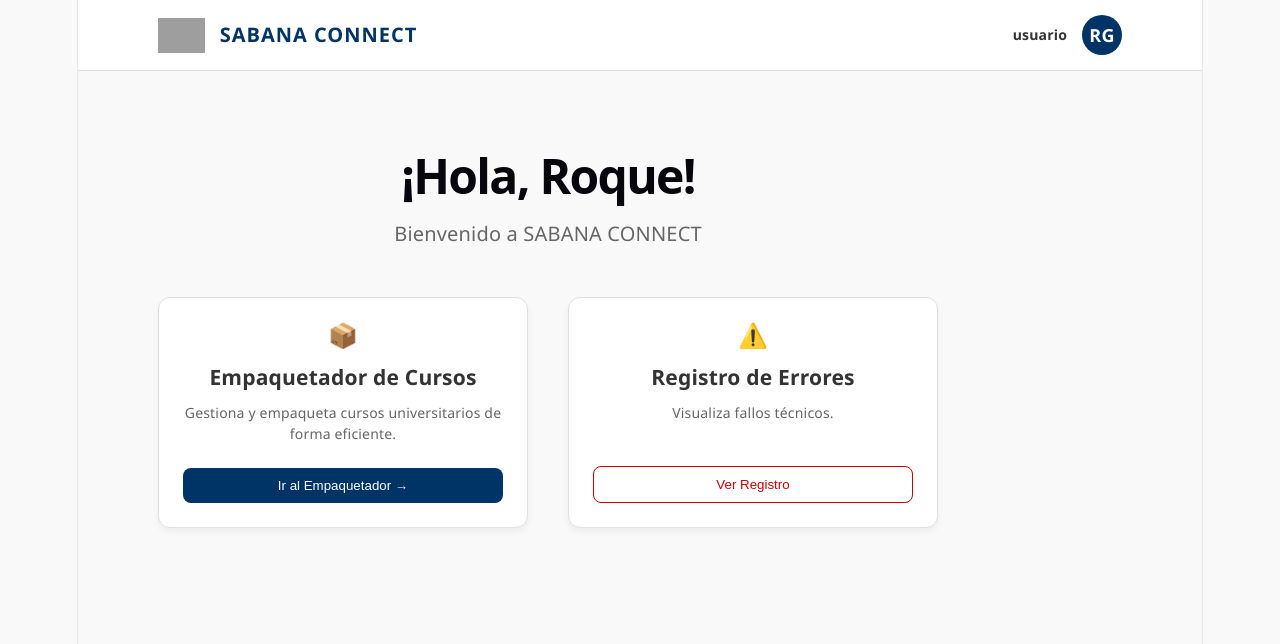
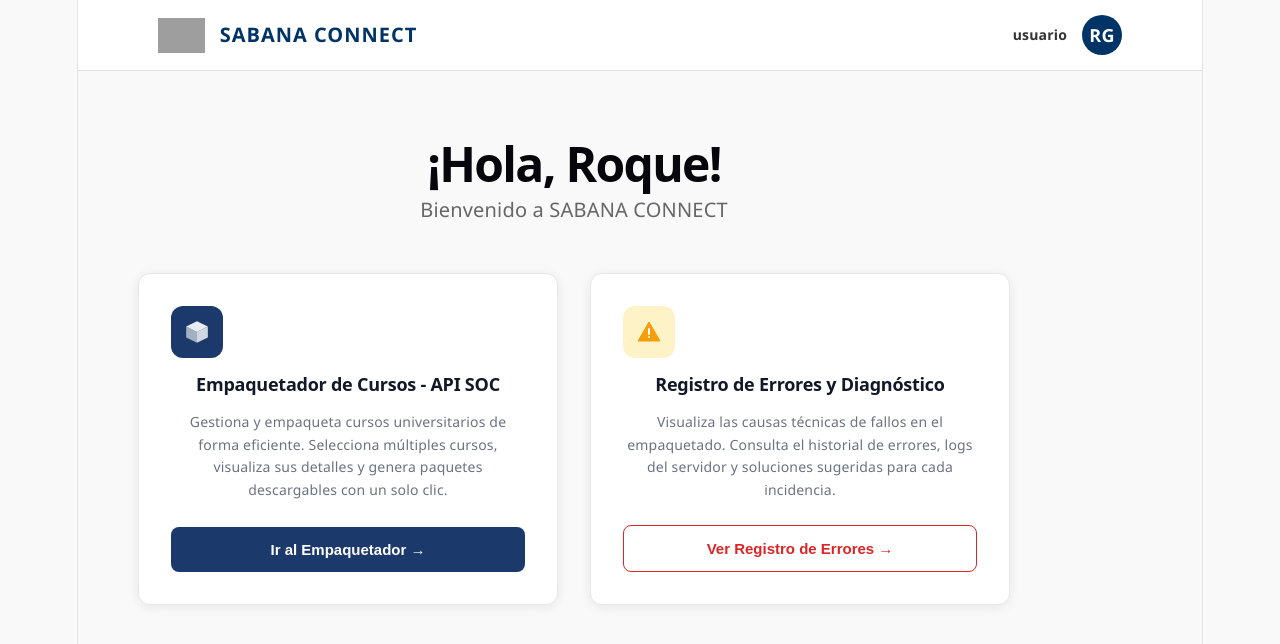
Before and after one commit to Roquegaan/sabane-conect, a React (Vite) app: page / in a window 1280 px wide. Shown: the top 644 px of the page. Built offline with nearby package versions, Linux system fonts and the light colour scheme; grey boxes are pictures that could not be loaded.

Commit message:
cambio de diseño

```diff
--- a/src/App.jsx
+++ b/src/App.jsx
@@ -1,13 +1,84 @@
 import { useState } from 'react';
 import './App.css';
-import ModuloCard from './components/ModuloCard';
 import Navbar from './components/Navbar';
 import { getAccessToken, fetchCursosInList } from './services/apiCursos';
+
+function ModuloCard({ titulo, descripcion, textoBoton, onclick, disabled, loading, esAlerta }) {
+  return (
+    <div style={{
+      backgroundColor: 'white',
+      borderRadius: '12px',
+      padding: '32px',
+      width: '420px',
+      boxShadow: '0 2px 12px rgba(0,0,0,0.08)',
+      border: '1px solid #e8e8e8',
+      display: 'flex',
+      flexDirection: 'column',
+      gap: '16px',
+    }}>
+      <div style={{
+        width: '52px',
+        height: '52px',
+        borderRadius: '12px',
+        backgroundColor: esAlerta ? '#FEF3C7' : '#1B3A6B',
+        display: 'flex',
+        alignItems: 'center',
+        justifyContent: 'center',
+      }}>
+        {esAlerta ? (
+          <svg width="24" height="24" viewBox="0 0 24 24" fill="none">
+            <path d="M12 2L1 21h22L12 2z" fill="#F59E0B" stroke="#F59E0B" strokeWidth="1" />
+            <path d="M12 9v5" stroke="white" strokeWidth="2" strokeLinecap="round" />
+            <circle cx="12" cy="17" r="1" fill="white" />
+          </svg>
+        ) : (
+          <svg width="26" height="26" viewBox="0 0 24 24" fill="none">
+            <path d="M12 2L2 7l10 5 10-5-10-5z" fill="white" opacity="0.9" />
+            <path d="M2 7v10l10 5V12L2 7z" fill="white" opacity="0.6" />
+            <path d="M22 7v10l-10 5V12l10-5z" fill="white" opacity="0.8" />
+          </svg>
+        )}
+      </div>
+
+      <h2 style={{ fontSize: '18px', fontWeight: '700', color: '#111827', margin: 0 }}>
+        {titulo}
+      </h2>
+
+      <p style={{ fontSize: '14px', color: '#6B7280', lineHeight: '1.6', margin: 0, flexGrow: 1 }}>
+        {descripcion}
+      </p>
+
+      <button
+        onClick={onclick}
+        disabled={disabled}
+        style={{
+          marginTop: '8px',
+          padding: '14px 20px',
+          borderRadius: '8px',
+          fontSize: '15px',
+          fontWeight: '600',
+          cursor: disabled ? 'not-allowed' : 'pointer',
+          display: 'flex',
+          alignItems: 'center',
+          justifyContent: 'center',
+          gap: '8px',
+          transition: 'opacity 0.2s',
+          opacity: disabled ? 0.7 : 1,
+          backgroundColor: esAlerta ? 'transparent' : '#1B3A6B',
+          color: esAlerta ? '#DC2626' : 'white',
+          border: esAlerta ? '1.5px solid #DC2626' : 'none',
+        }}
+      >
+        {loading ? 'Cargando...' : textoBoton} →
+      </button>
+    </div>
+  );
+}
 
 function App() {
   const [cursos, setCursos] = useState([]);
   const [loading, setLoading] = useState(false);
-  const [vista, setVista] = useState('inicio'); // 'inicio' o 'empaquetador'
+  const [vista, setVista] = useState('inicio');
 
   const handleIrAlEmpaquetador = async () => {
     try {
@@ -15,7 +86,7 @@ function App() {
       const token = await getAccessToken();
       const data = await fetchCursosInList(token, ["000233", "000236"]);
       setCursos(data);
-      setVista('empaquetador'); // Cambiamos la vista automáticamente al recibir datos
+      setVista('empaquetador');
     } catch (error) {
       alert("Error al conectar con la API");
     } finally {
@@ -23,30 +94,29 @@ function App() {
     }
   };
 
-  // --- VISTA 1: MENÚ PRINCIPAL ---
   if (vista === 'inicio') {
     return (
       <div className="app-container" style={{ padding: 0 }}>
         <Navbar />
-        <div style={{ padding: '60px 80px' }}>
-          <header style={{ marginBottom: '50px' }}>
-            <h1 style={{ fontSize: '48px', fontWeight: 'bold' }}>¡Hola, Roque!</h1>
-            <p style={{ color: '#666', fontSize: '20px' }}>Bienvenido a SABANA CONNECT</p>
+        <div style={{ padding: '60px 60px', display: 'flex', flexDirection: 'column', gap: '50px' }}>
+          <header>
+            <h1 style={{ fontSize: '48px', fontWeight: 'bold', margin: 20 }}>¡Hola, Roque!</h1>
+            <p style={{ color: '#666', fontSize: '20px', margin: '8px 0 0 0' }}>Bienvenido a SABANA CONNECT</p>
           </header>
-          <main style={{ display: 'flex', gap: '40px', flexWrap: 'wrap' }}>
+
+          <main style={{ display: 'flex', gap: '32px', flexWrap: 'wrap' }}>
             <ModuloCard
-              icono="📦"
-              titulo="Empaquetador de Cursos"
-              descripcion="Gestiona y empaqueta cursos universitarios de forma eficiente."
-              textoBoton={loading ? "Cargando..." : "Ir al Empaquetador →"}
+              titulo="Empaquetador de Cursos - API SOC"
+              descripcion="Gestiona y empaqueta cursos universitarios de forma eficiente. Selecciona múltiples cursos, visualiza sus detalles y genera paquetes descargables con un solo clic."
+              textoBoton="Ir al Empaquetador"
               onclick={handleIrAlEmpaquetador}
               disabled={loading}
+              loading={loading}
             />
             <ModuloCard
-              icono="⚠️"
-              titulo="Registro de Errores"
-              descripcion="Visualiza fallos técnicos."
-              textoBoton="Ver Registro"
+              titulo="Registro de Errores y Diagnóstico"
+              descripcion="Visualiza las causas técnicas de fallos en el empaquetado. Consulta el historial de errores, logs del servidor y soluciones sugeridas para cada incidencia."
+              textoBoton="Ver Registro de Errores"
               esAlerta={true}
             />
           </main>
@@ -55,7 +125,6 @@ function App() {
     );
   }
 
-  // --- VISTA 2: PÁGINA DE DATOS (EL EMPAQUETADOR) ---
   return (
     <div className="app-container" style={{ padding: 0 }}>
       <Navbar />
--- a/src/components/ModuloCard.jsx
+++ b/src/components/ModuloCard.jsx
@@ -1,35 +1,90 @@
-// src/components/ModuloCard.jsx
-function ModuloCard({ icono, titulo, descripcion, textoBoton, esAlerta, onclick, loading, disabled }) {
-    const estiloBoton = {
-        backgroundColor: esAlerta ? 'transparent' : '#003366',
-        color: esAlerta ? '#cc0000' : 'white',
-        border: esAlerta ? '1px solid #cc0000' : 'none',
-        padding: '10px 20px',
-        borderRadius: '8px',
-        cursor: disabled ? 'not-allowed' : 'pointer',
-        width: '100%',
-        marginTop: 'auto',
-        fontWeight: '500'
-    };
+// ModuloCard.jsx - Reemplaza tu componente con este
 
+function ModuloCard({ icono, titulo, descripcion, textoBoton, onclick, disabled, loading, esAlerta }) {
     return (
         <div style={{
-            border: '1px solid #e0e0e0',
+            backgroundColor: 'white',
             borderRadius: '12px',
-            padding: '24px',
-            width: '370px',
+            padding: '32px',
+            width: '420px',
+            boxShadow: '0 2px 12px rgba(0,0,0,0.08)',
+            border: '1px solid #e8e8e8',
             display: 'flex',
             flexDirection: 'column',
-            boxShadow: '0 4px 6px rgba(0,0,0,0.05)',
-            backgroundColor: 'white'
+            gap: '16px',
         }}>
-            <div style={{ fontSize: '24px', marginBottom: '16px' }}>{icono}</div>
-            <h3 style={{ margin: '0 0 12px 0', color: '#333' }}>{titulo}</h3>
-            <p style={{ color: '#666', fontSize: '14px', lineHeight: '1.5', marginBottom: '24px' }}>
+            {/* Icono */}
+            <div style={{
+                width: '52px',
+                height: '52px',
+                borderRadius: '12px',
+                backgroundColor: esAlerta ? '#FEF3C7' : '#1B3A6B',
+                display: 'flex',
+                alignItems: 'center',
+                justifyContent: 'center',
+                fontSize: '24px',
+            }}>
+                {esAlerta ? (
+                    <svg width="24" height="24" viewBox="0 0 24 24" fill="none">
+                        <path d="M12 2L1 21h22L12 2z" fill="#F59E0B" stroke="#F59E0B" strokeWidth="1" />
+                        <path d="M12 9v5" stroke="white" strokeWidth="2" strokeLinecap="round" />
+                        <circle cx="12" cy="17" r="1" fill="white" />
+                    </svg>
+                ) : (
+                    <svg width="26" height="26" viewBox="0 0 24 24" fill="none">
+                        <path d="M12 2L2 7l10 5 10-5-10-5z" fill="white" opacity="0.9" />
+                        <path d="M2 7v10l10 5V12L2 7z" fill="white" opacity="0.6" />
+                        <path d="M22 7v10l-10 5V12l10-5z" fill="white" opacity="0.8" />
+                    </svg>
+                )}
+            </div>
+
+            {/* Título */}
+            <h2 style={{
+                fontSize: '18px',
+                fontWeight: '700',
+                color: '#111827',
+                margin: 0,
+                fontFamily: 'system-ui, sans-serif',
+            }}>
+                {titulo}
+            </h2>
+
+            {/* Descripción */}
+            <p style={{
+                fontSize: '14px',
+                color: '#6B7280',
+                lineHeight: '1.6',
+                margin: 0,
+                flexGrow: 1,
+            }}>
                 {descripcion}
             </p>
-            <button style={estiloBoton} onClick={onclick} disabled={disabled}>
-                {loading ? "Cargando..." : textoBoton}
+
+            {/* Botón */}
+            <button
+                onClick={onclick}
+                disabled={disabled}
+                style={{
+                    marginTop: '8px',
+                    padding: '14px 20px',
+                    borderRadius: '8px',
+                    fontSize: '15px',
+                    fontWeight: '600',
+                    cursor: disabled ? 'not-allowed' : 'pointer',
+                    display: 'flex',
+                    alignItems: 'center',
+                    justifyContent: 'center',
+                    gap: '8px',
+                    transition: 'opacity 0.2s',
+                    opacity: disabled ? 0.7 : 1,
+                    // Estilo según tipo
+                    backgroundColor: esAlerta ? 'transparent' : '#1B3A6B',
+                    color: esAlerta ? '#DC2626' : 'white',
+                    border: esAlerta ? '1.5px solid #DC2626' : 'none',
+                }}
+            >
+                {loading ? 'Cargando...' : textoBoton} →
             </button>
         </div>
     );
```
